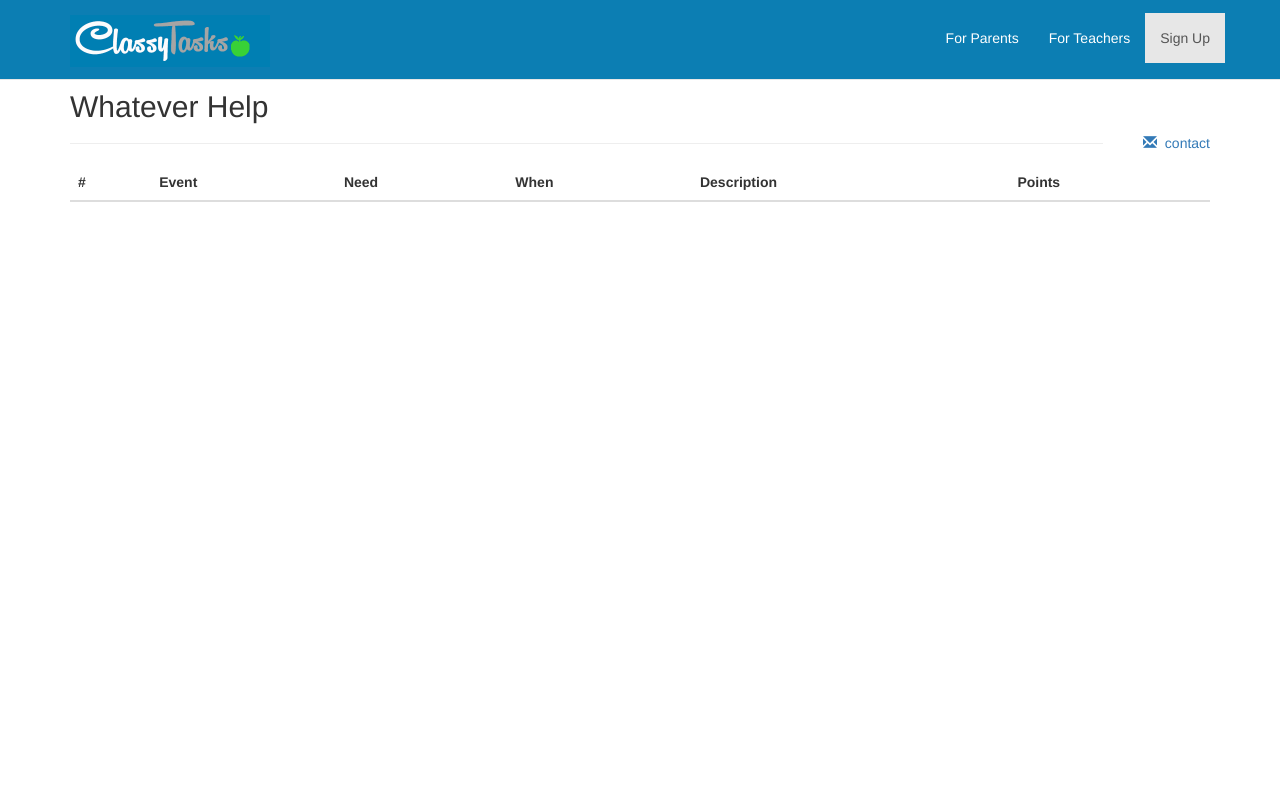
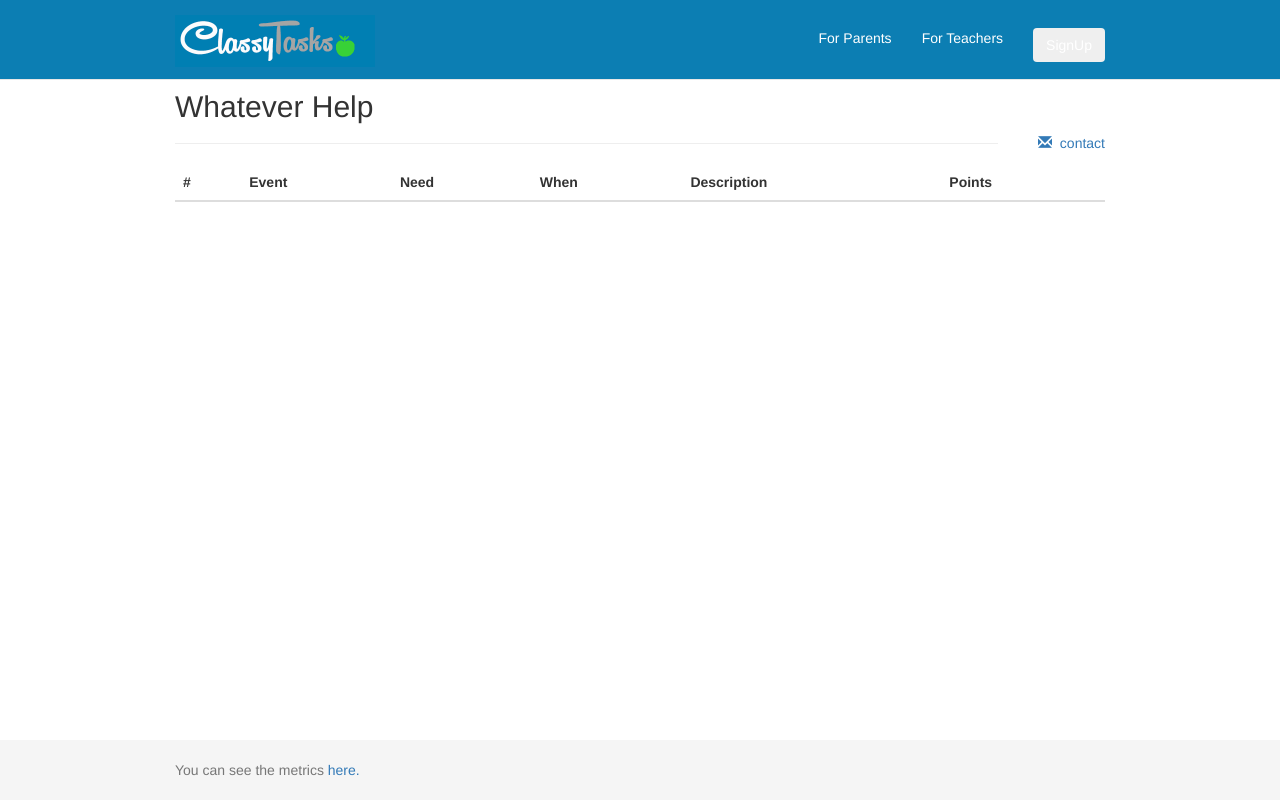
Before and after one commit to inaki/classytasks, a plain HTML site: page parentsView.html in a window 1280 px wide. Drawn offline with nearby package versions, Linux system fonts and the light colour scheme.

Commit message:
added a footer to all the views, and linked every view between each other

```diff
--- /dev/null
+++ b/css/footer.css
@@ -0,0 +1,32 @@
+/* Sticky footer styles
+-------------------------------------------------- */
+html {
+  position: relative;
+  min-height: 100%;
+}
+body {
+  /* Margin bottom by footer height */
+  margin-bottom: 60px;
+}
+#footer {
+  position: absolute;
+  bottom: 0;
+  width: 100%;
+  /* Set the fixed height of the footer here */
+  height: 60px;
+  background-color: #f5f5f5;
+}
+
+
+/* Custom page CSS
+-------------------------------------------------- */
+/* Not required for template or sticky footer method. */
+
+.container {
+  width: auto;
+  max-width: 960px;
+  padding: 0 15px;
+}
+.container .text-muted {
+  margin: 20px 0;
+}
--- /dev/null
+++ b/css/style.css
@@ -0,0 +1,22 @@
+.navbar-brand img {
+			max-width: 200px;
+		}
+		.topbar h2 {
+			margin-top: 90px;
+		}
+		.topbar li{
+			list-style-type: none;
+			display: inline;
+
+		}
+		.table img {
+			max-width: 30px;
+		}
+		.navbar {
+			background-color: #0C7EB3;
+			min-height: 80px;
+		}
+		.navbar-default .navbar-nav > li > a {
+			margin-top: 13px;
+			color: #fff;
+		}
--- a/parentsView.html
+++ b/parentsView.html
@@ -3,36 +3,14 @@
 <head>
 	<meta charset="UTF-8">
 	<title>Classy Tasks</title>
-	 <link rel="stylesheet" href="http://netdna.bootstrapcdn.com/bootstrap/3.1.1/css/bootstrap.min.css">
+	<link rel="stylesheet" href="http://netdna.bootstrapcdn.com/bootstrap/3.1.1/css/bootstrap.min.css">
+	<link rel="stylesheet" href="css/style.css">
+	<link rel="stylesheet" href="css/footer.css">
 
 	<script type="text/javascript" src="http://netdna.bootstrapcdn.com/bootstrap/3.1.1/js/bootstrap.min.js"></script>
 	<script src="https://ajax.googleapis.com/ajax/libs/angularjs/1.3.0-beta.7/angular.min.js"></script>
 	<script src="js/ParentView.js"></script>
-	<style>
-		.navbar-brand img {
-			max-width: 200px;
-		}
-		.topbar h2 {
-			margin-top: 90px;
-		}
-		.topbar li{
-			list-style-type: none;
-			display: inline;
 
-		}
-		.table img {
-			max-width: 30px;
-		}
-		.navbar {
-			background-color: #0C7EB3;
-			min-height: 80px;
-		}
-		.navbar-default .navbar-nav > li > a {
-			margin-top: 13px;
-			color: #fff;
-		}
-
-	</style>
 </head>
 <body>
 	  <!-- Fixed navbar -->
@@ -50,9 +28,9 @@
         <div class="navbar-collapse collapse">
 
           <ul class="nav navbar-nav navbar-right">
-            <li><a href="../navbar/">For Parents</a></li>
-            <li><a href="../navbar-static-top/">For Teachers</a></li>
-            <li class="active"><a href="./">Sign Up</a></li>
+            <li><a href="parentsView.html">For Parents</a></li>
+            <li><a href="teacherView.html">For Teachers</a></li>
+            <li><a href=""><button class="btn btn-dafault">SignUp</button></a></li>
           </ul>
         </div><!--/.nav-collapse -->
       </div>
@@ -124,5 +102,11 @@
 		 </div>
 		 <!-- <button class="btn btn-primary" ng-click="signup()">Signup</button> -->
 	</div>
+	<div id="footer">
+      <div class="container">
+        <p class="text-muted">You can see the metrics <a href="teacherMetricsView.html">here.</a></p>
+
+      </div>
+    </div>
 </body>
 </html>
```
Also changed, not shown: teacherMetricsView.html (+12 -28 lines), teacherView.html (+11 -27 lines).
